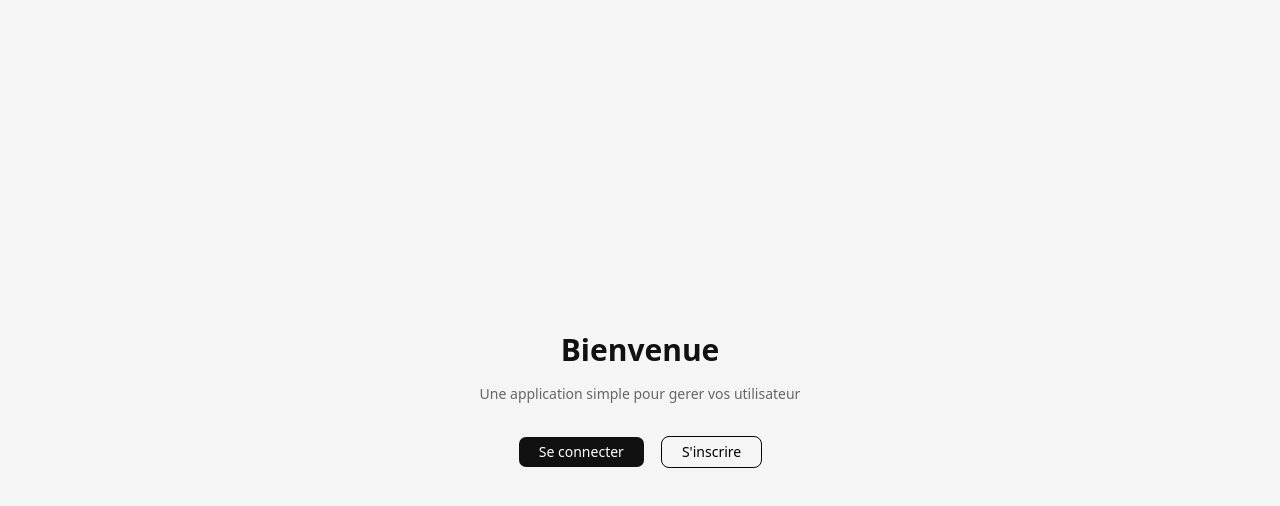
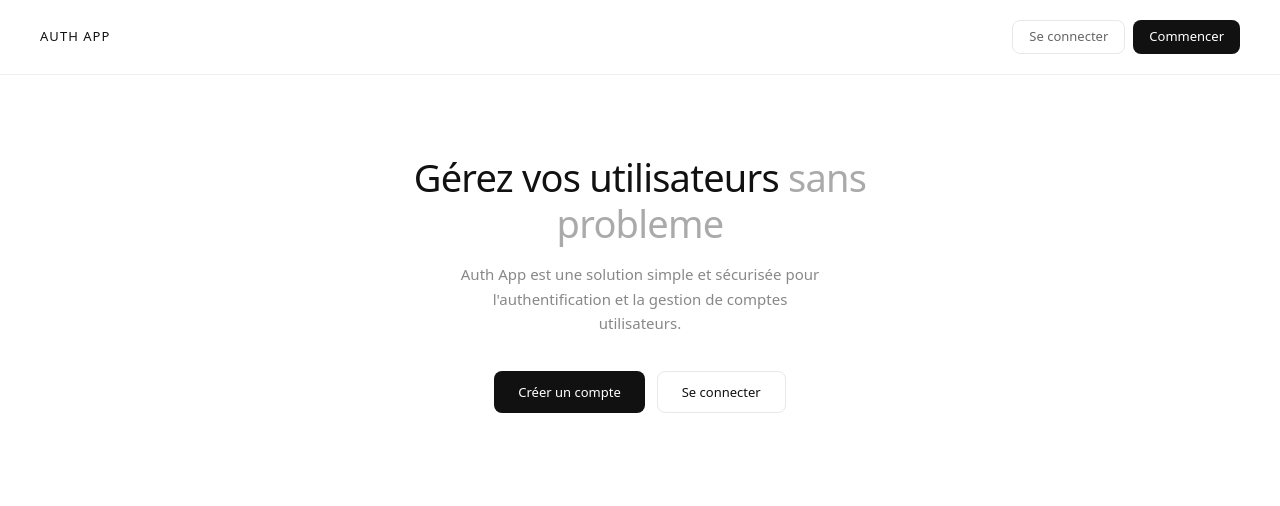
Before and after one commit to stevebay0605/steve_auth, a Next.js app: page / in a window 1280 px wide. Shown: the top 506 px of the page. Built offline with nearby package versions, Linux system fonts and the light colour scheme.

Commit message:
refact landing page

```diff
--- a/app/page.tsx
+++ b/app/page.tsx
@@ -4,7 +4,7 @@ import { Spinner } from "@/components/ui/spinner"
 import { supabase } from "@/lib/supabase"
  import { useRouter } from "next/navigation"
 import { useEffect, useState } from "react"
-import { toast } from "sonner"
+
 
 export default function Home (){
     const router = useRouter()
@@ -31,29 +31,58 @@ export default function Home (){
   }
 
     return(
-       <div className="min-h-screen flex items-center justify-center bg-[#f5f5f5] font-sans p-5">
 
-            <div className="text-center max-w-md">
-                <h1 className="text-3xl font-semibold text-[#111] mb-4">
-                    Bienvenue
-                </h1>
+      <div className="min-h-screen bg-white font-sans flex flex-col">
 
-                <p className="text-[#666] mb-8 text-sm">
-                    Une application simple pour gerer vos utilisateur
-                </p>
 
-                <div className="flex gap-4 justify-center">
+        <nav className="flex justify-between items-center px-10 py-5 border-b border-[#EFEFEF]">
+          <span className="text-[13px] font-medium tracking-[0.08em] uppercase text-[#111]">
+            Auth App
+          </span>
+          <div className="flex gap-2">
+            <Button
+              onClick={() => router.push("/login")}
+              className="h-8.5 px-4 text-[13px] text-[#666] border border-[#E8E8E8] rounded-lg bg-transparent hover:bg-[#F7F6F3] transition-colors cursor-pointer"
+            >
+              Se connecter
+            </Button>
+            <Button
+              onClick={() => router.push("/register")}
+              className="h-8.5 px-4 text-[13px] font-medium text-white bg-[#111] rounded-lg hover:bg-[#222] transition-colors cursor-pointer border-none"
+            >
+              Commencer
+            </Button>
+          </div>
+        </nav>
 
-                    <Button className="bg-[#111] text-white px-5 py-2 rounded-lg" onClick={()=>router.push('/login')}>
-                        Se connecter
-                    </Button>
 
-                    <Button className="px-5 py-2 rounded-lg" variant="outline" onClick={()=> router.push('/register')}>
-                        S&apos;inscrire
-                    </Button>
+        <div className="flex flex-col items-center justify-center text-center px-6 py-20 bg-white">
 
-                </div>
-            </div>
-       </div>
+          <h1 className="text-[38px] font-medium text-[#111] leading-[1.2] tracking-[-0.02em] max-w-130 mb-4">
+            Gérez vos utilisateurs{" "}
+            <span className="text-[#aaa]">sans probleme</span>
+          </h1>
+
+          <p className="text-[15px] text-[#888] max-w-95 leading-relaxed mb-9">
+            Auth App est une solution simple et sécurisée pour l&apos;authentification
+            et la gestion de comptes utilisateurs.
+          </p>
+
+          <div className="flex gap-3">
+            <Button
+              onClick={() => router.push("/register")}
+              className="h-10.5 px-6 text-[13px] font-medium text-white bg-[#111] rounded-lg hover:bg-[#222] transition-colors cursor-pointer border-none"
+            >
+              Créer un compte
+            </Button>
+            <Button
+              onClick={() => router.push("/login")}
+              className="h-10.5 px-6 text-[13px] text-[#111] border border-[#E8E8E8] rounded-lg bg-transparent hover:bg-[#F7F6F3] transition-colors cursor-pointer"
+            >
+              Se connecter
+            </Button>
+          </div>
+        </div>
+      </div>
     )
 }
```
Also changed, not shown: app/register/page.tsx (indentation only).
